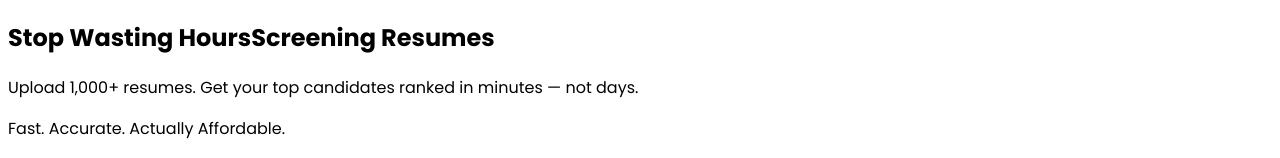
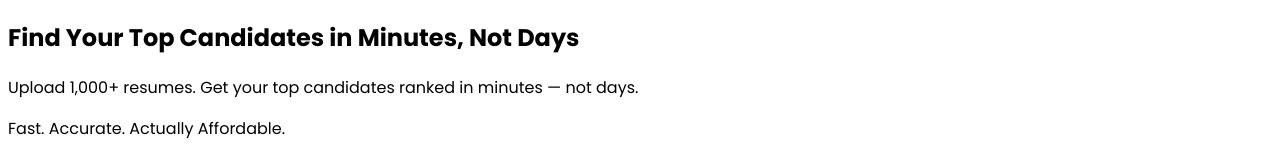
Before and after one commit to adithyank00001/resume_screening_ai_landing_page, a React (Create React App) app: page / in a window 1280 px wide. Shown: the top 158 px of the page. Built offline with nearby package versions, Linux system fonts and the light colour scheme; the HTML template or start-up script is replaced by a standard one.

Commit message:
Update App.js with resume screening features and UI improvements

```diff
--- a/src/App.js
+++ b/src/App.js
@@ -728,9 +728,11 @@ function App() {
       {/* Hero Section */}
       <section className="relative py-32 px-6">
         <div className="max-w-6xl mx-auto text-center">
-          <h1 className="text-5xl md:text-7xl font-bold text-gray-900 mb-8 leading-tight">
-            Stop Wasting Hours
-            <span className="block text-blue-600">Screening Resumes</span>
+          <h1 className="text-5xl md:text-7xl font-bold mb-8 leading-tight">
+            Find Your Top Candidates in{' '}
+            <span className="text-blue-600">
+              Minutes, Not Days
+            </span>
           </h1>
 
           <p className="text-xl md:text-2xl text-gray-600 mb-8 max-w-4xl mx-auto leading-relaxed">
@@ -1062,7 +1064,7 @@ function App() {
                <span className="text-2xl">⭐</span>
              </div>
              <blockquote className="text-lg text-gray-700 italic mb-4">
-               "This saved me hours. The rankings were surprisingly accurate."
+               "'This is a game-changer. The accuracy was spot-on and it saved our team hours each week"
              </blockquote>
              <p className="text-sm text-gray-500 font-medium">– Startup recruiter from closed beta</p>
            </div>
@@ -1089,9 +1091,7 @@ function App() {
 
       {/* Footer */}
       <footer className="bg-gray-900 text-white py-12 text-center border-t border-gray-800">
-        <div className="max-w-4xl mx-auto">
-          <p className="text-gray-400">&copy; 2024 AI Resume Screening. All rights reserved.</p>
-        </div>
+
       </footer>
     </div>
   );
```
